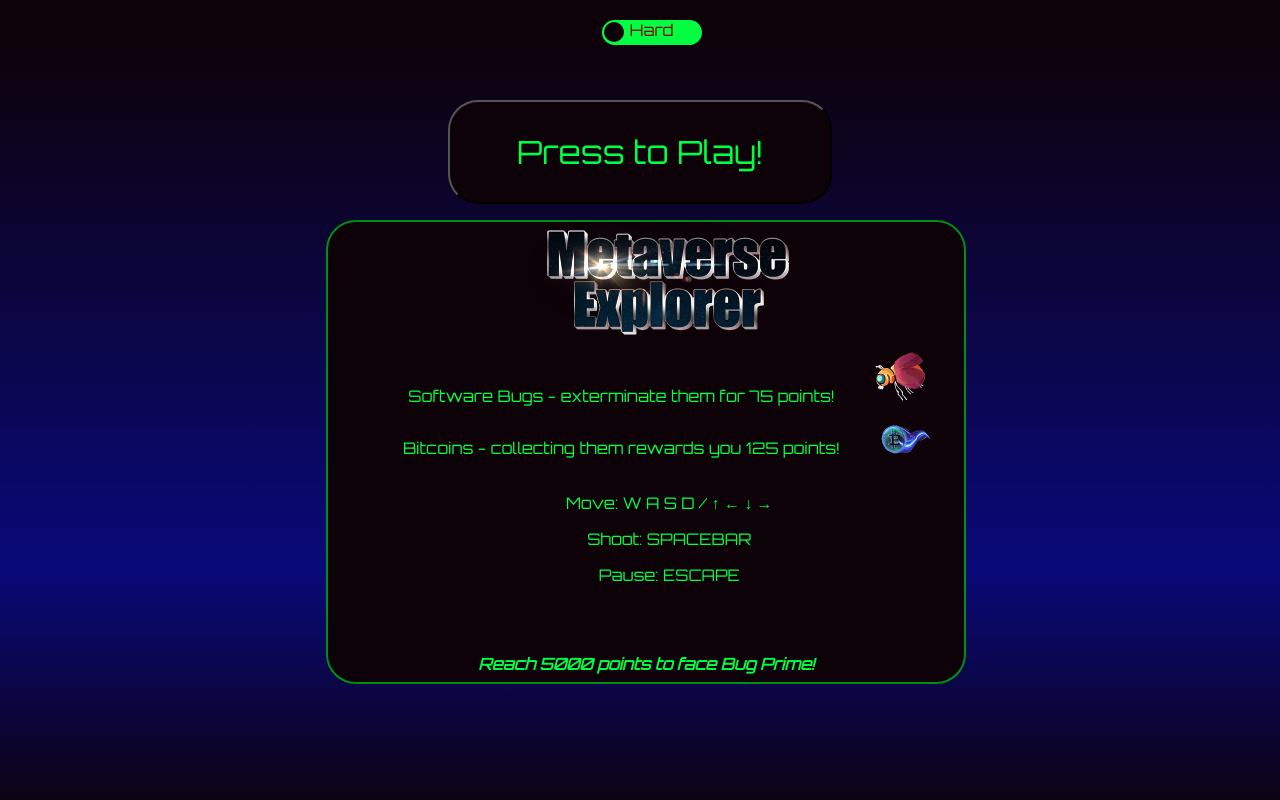
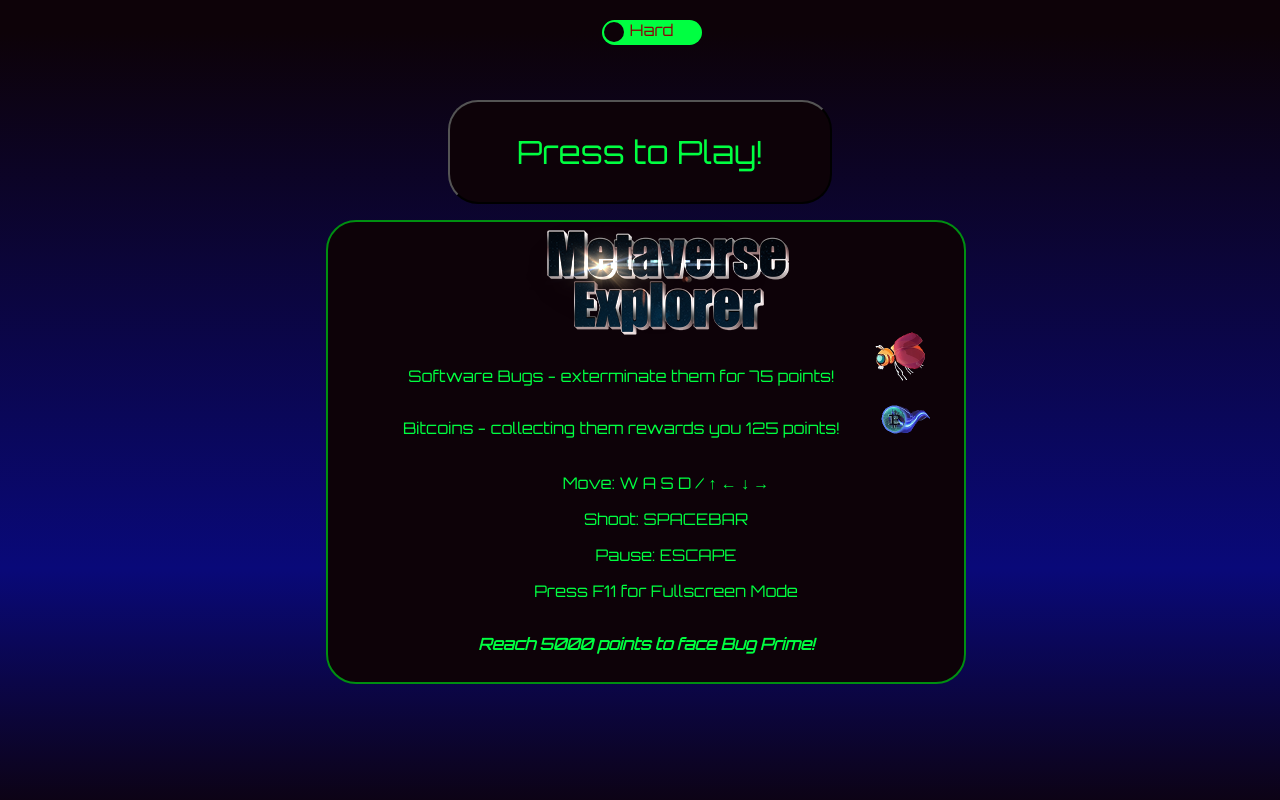
Before and after one commit to dimitarraychev/Metaverse-Explorer-Side-Scrolling-Game, a plain HTML site: page index.html in a window 1280 px wide. Drawn offline with Linux system fonts and the light colour scheme.

Commit message:
added fullscreen mode invitation

```diff
--- a/index.html
+++ b/index.html
@@ -37,6 +37,7 @@
                     <p>Move: W A S D / ↑ ← ↓ →</p>
                     <p>Shoot: SPACEBAR</p>
                     <p>Pause: ESCAPE</p>
+                    <p>Press F11 for Fullscreen Mode</p>
                 </div>
                 <h4>Reach 5000 points to face Bug Prime!</h4>
             </article>
--- a/styles/interface.css
+++ b/styles/interface.css
@@ -52,8 +52,8 @@ body {
 .controls {
     position: absolute;
     z-index: 2;
-    left: 35%;
-    top: 240px;
+    left: 30%;
+    top: 220px;
     margin: 15px;
 }
 
@@ -74,7 +74,7 @@ body {
 }
 
 .legend ul {
-    margin-top: 100px;
+    margin-top: 80px;
     list-style-type: none;
 }
 
```
